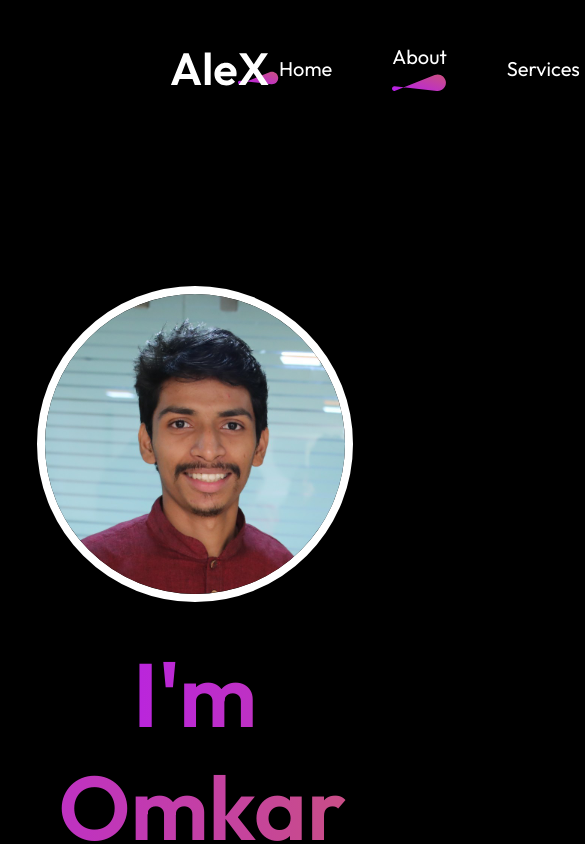
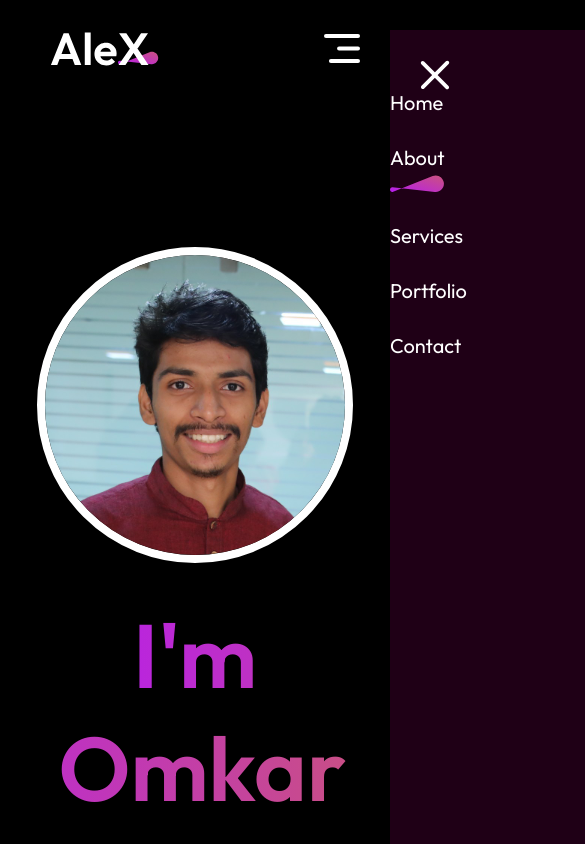
Before and after one commit to Omkar-Pomendkar/portfolio, a React (Vite) app: page / in a window 390 px wide. Shown: the top 844 px of the page, 585 px wide, since content can reach past the window. Built offline with nearby package versions, Linux system fonts and the light colour scheme.

Commit message:
Updating Mobile Responsive Code

```diff
--- a/src/components/Navbar/Navbar.css
+++ b/src/components/Navbar/Navbar.css
@@ -34,3 +34,42 @@
     text-decoration: none;
     color: white;
 }
+.nav-mob-close{
+    display: hidden;
+}
+
+/* Start Media Query */
+@media(max-width: 768px){
+    .navbar{
+        margin: 20px 50px;
+    }
+    .nav-connect{
+        display: none;
+    }
+    .nav-mob-open{
+        display: block;
+        position: fixed;
+        right: 30px;
+    }
+    .nav-mob-close{
+
+        display: block;
+        position: relative;
+        top: 30px;
+        left: 30px;
+        width: 30px;
+    }
+    .nav-menu{
+        position: fixed;
+        flex-direction: column;
+        align-items: start;
+        top: 30px;
+        gap: 30px;
+        background-color: #1F0016;
+        width: 350px;
+        height: 100%;
+        z-index: 2;
+        transition: right 0.5s;
+        right: -350px;
+    }
+}
--- a/src/components/Navbar/Navbar.jsx
+++ b/src/components/Navbar/Navbar.jsx
@@ -3,6 +3,8 @@
 import logo from '../../assets/logo.svg'
 import underline from '../../assets/nav_underline.svg'
 import AnchorLink from 'react-anchor-link-smooth-scroll'
+import menu_open from '../../assets/menu_open.svg'
+import menu_close from '../../assets/menu_close.svg'
 
 
 const Navbar = () => {
@@ -15,8 +17,12 @@
   return (
     <div className='navbar'>
       <img src={logo} alt="" />
+      <img src={menu_open} alt="" className='nav-mob-open' />
+      {/* let's creata a toggle tab for Mobile Responsive */}
+
       <ul className="nav-menu">
         {/* over here we are making use of Ternary Operator */}
+        <img src={menu_close} alt="" className="nav-mob-close" />
         <li>  <AnchorLink  className='anchor-link' offset={50} href='#home'><p  onClick={()=>setMenu("home")}>Home</p> </AnchorLink>  {menu === 'home'? <img src={underline} alt="" /> : <> </> }</li>
         <li> <AnchorLink  className='anchor-link' offset={50} href='#about'> <p  onClick={()=>setMenu("about")}> About</p> </AnchorLink>{menu === 'about'? <img src={underline} alt="" /> : <> </> }</li>
         <li> <AnchorLink  className='anchor-link' offset={50} href='#services'> <p  onClick={()=>setMenu("services")}>Services</p></AnchorLink> {menu === 'services'? <img src={underline} alt="" /> : <> </> }</li>
```
